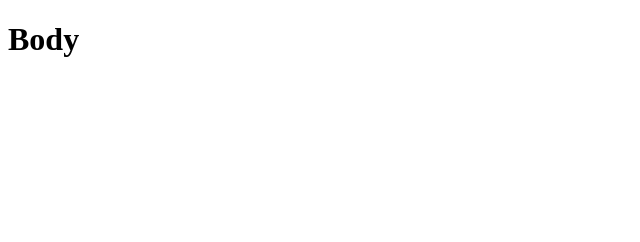
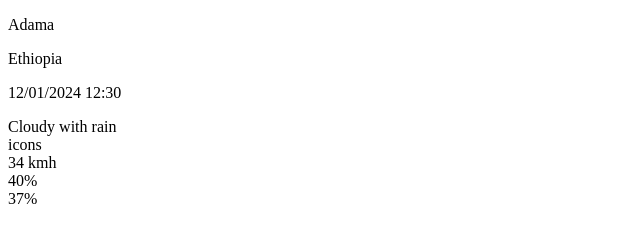
Before and after one commit to marwanGA09/Weather-app, a website: page src/template.html in a window 1280 px wide. Shown: the whole page, without its empty margins (0-640 px from the left). Drawn offline with Linux system fonts and the light colour scheme.

Commit message:
create template structore

```diff
--- a/src/template.html
+++ b/src/template.html
@@ -6,6 +6,23 @@
     <title>Weather api</title>
   </head>
   <body>
-    <h1>Body</h1>
+    <main>
+      <div class="container bg-red-200">
+        <div class="location">
+          <p class="city">Adama</p>
+          <p class="country">Ethiopia</p>
+          <p class="time">12/01/2024 12:30</p>
+        </div>
+        <div class="weather">
+          <div class="condition">
+            <span class="text">Cloudy with rain</span>
+            <div class="icon">icons</div>
+          </div>
+          <div class="wind">34 kmh</div>
+          <div class="humidity">40%</div>
+          <div class="cloud">37%</div>
+        </div>
+      </div>
+    </main>
   </body>
 </html>
```
